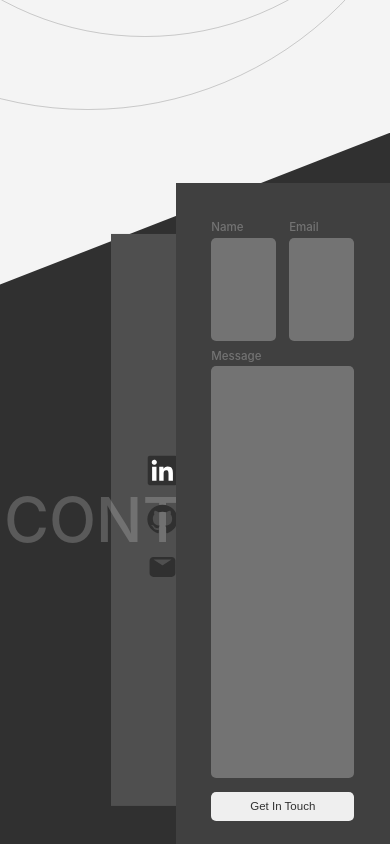
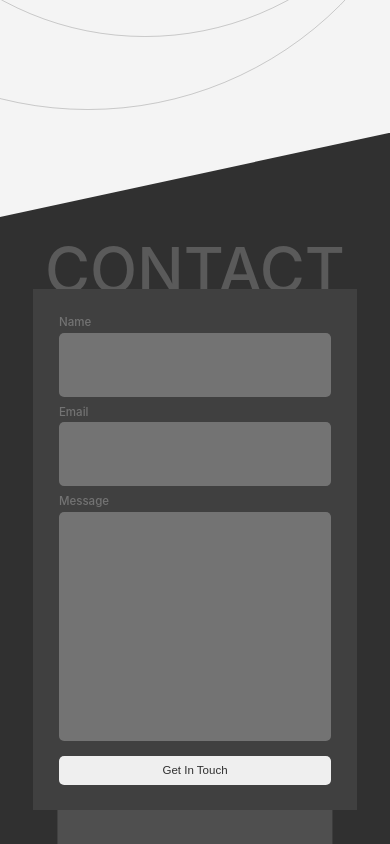
Before and after one commit to kasongo-mavetya-emmanuel/reactjs-my-portfolio, a React (Create React App) app: page / in a window 390 px wide. Shown: the part 2140-2984 px from the top of the page. Built offline with nearby package versions, Linux system fonts and the light colour scheme.

Commit message:
contact section responsiveness added

```diff
--- a/src/components/Contact/Contact.module.css
+++ b/src/components/Contact/Contact.module.css
@@ -70,10 +70,91 @@
 }
 
 @media (max-width: 75em) {
+  .flex-wrapper {
+    padding-right: 2.4rem;
+    padding-left: 2.4rem;
+  }
 }
 
 @media (max-width: 56.25em) {
+  .contact-section {
+    height: 100vh;
+  }
+  .top-shape {
+    height: 10%;
+  }
+
+  .flex-wrapper {
+    padding-top: 20%;
+    justify-content: center;
+  }
+
+  .form-container {
+    width: 90%;
+    height: 80%;
+  }
+
+  .social-media {
+    bottom: -200px;
+    top: 20%;
+    right: 50%;
+    width: 85%;
+    height: 100%;
+    z-index: 10;
+    transform: translateY(0%) translateX(50%);
+  }
+
+  .icons-container {
+    gap: 2.4rem;
+    top: 0;
+    left: 0;
+    padding-bottom: 2.8rem;
+    justify-content: center;
+    align-items: flex-end;
+    flex-direction: row;
+  }
+
+  .contact-headline {
+    top: -34%;
+    left: 50%;
+    transform: translateY(0%) translateX(-50%);
+  }
+}
+
+@media (max-width: 51.56em) {
+  .contact-headline {
+    top: -30%;
+  }
 }
 
 @media (max-width: 37.5em) {
+  .contact-headline {
+    top: -37%;
+  }
+  .flex-wrapper {
+    padding-top: 40%;
+  }
+  .form-container {
+    height: 80%;
+  }
+
+  .icons-container {
+    padding-bottom: 2rem;
+  }
+
+  .contact-headline {
+    top: -34%;
+  }
 }
+
+@media (max-width: 25.9em) {
+  .contact-headline {
+    top: -30%;
+  }
+}
+
+@media (max-width: 23.437em) {
+  .contact-headline {
+    top: -33%;
+  }
+}
--- a/src/components/Contact/ContactForm.module.css
+++ b/src/components/Contact/ContactForm.module.css
@@ -59,10 +59,35 @@
 }
 
 @media (max-width: 75em) {
+  .message-container {
+    flex: 3;
+  }
+
+  .contact-form-in-container {
+    padding: 4rem 4rem;
+  }
+
+  .getin-touch {
+    margin-top: 1rem;
+    padding: 1rem 0rem;
+  }
 }
 
 @media (max-width: 56.25em) {
+  .name-email-container {
+    flex: 2;
+    gap: 4rem;
+    flex-direction: column;
+  }
+
+  .contact-form-in-container {
+    padding: 4rem 4rem;
+  }
 }
 
 @media (max-width: 37.5em) {
+  .getin-touch {
+    margin-top: 1.2rem;
+    padding: 1rem 0rem;
+  }
 }
```
